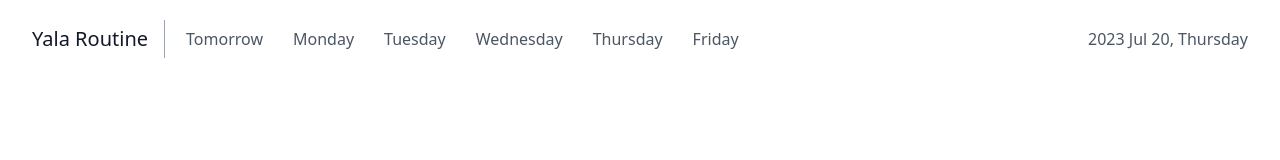
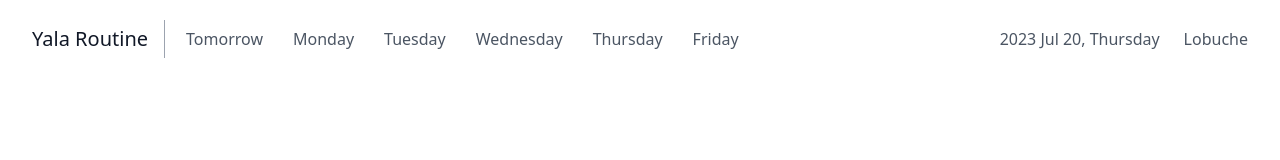
Before and after one commit to PratyushSapkota/yala-routine, a plain HTML site: page index.html in a window 1280 px wide. Shown: the top 160 px of the page. Drawn offline with nearby package versions, Linux system fonts and the light colour scheme.

Commit message:
Added lobuche button

```diff
--- a/index.html
+++ b/index.html
@@ -65,6 +65,10 @@
                     class="inline-flex items-center bg-black-100 border-0 py-1 px-3 focus:outline-none hover:bg-black-200 rounded text-base mt-4 md:mt-0">
                     <p id="dayRight"></p>
                 </button></a>
+            <a href="https://lobuche.netlify.app"><button
+                    class="inline-flex items-center bg-black-100 border-0 py-1 px-3 focus:outline-none hover:bg-black-200 rounded text-base mt-4 md:mt-0">
+                    Lobuche
+                </button></a>
         </div>
     </header>
 
```
